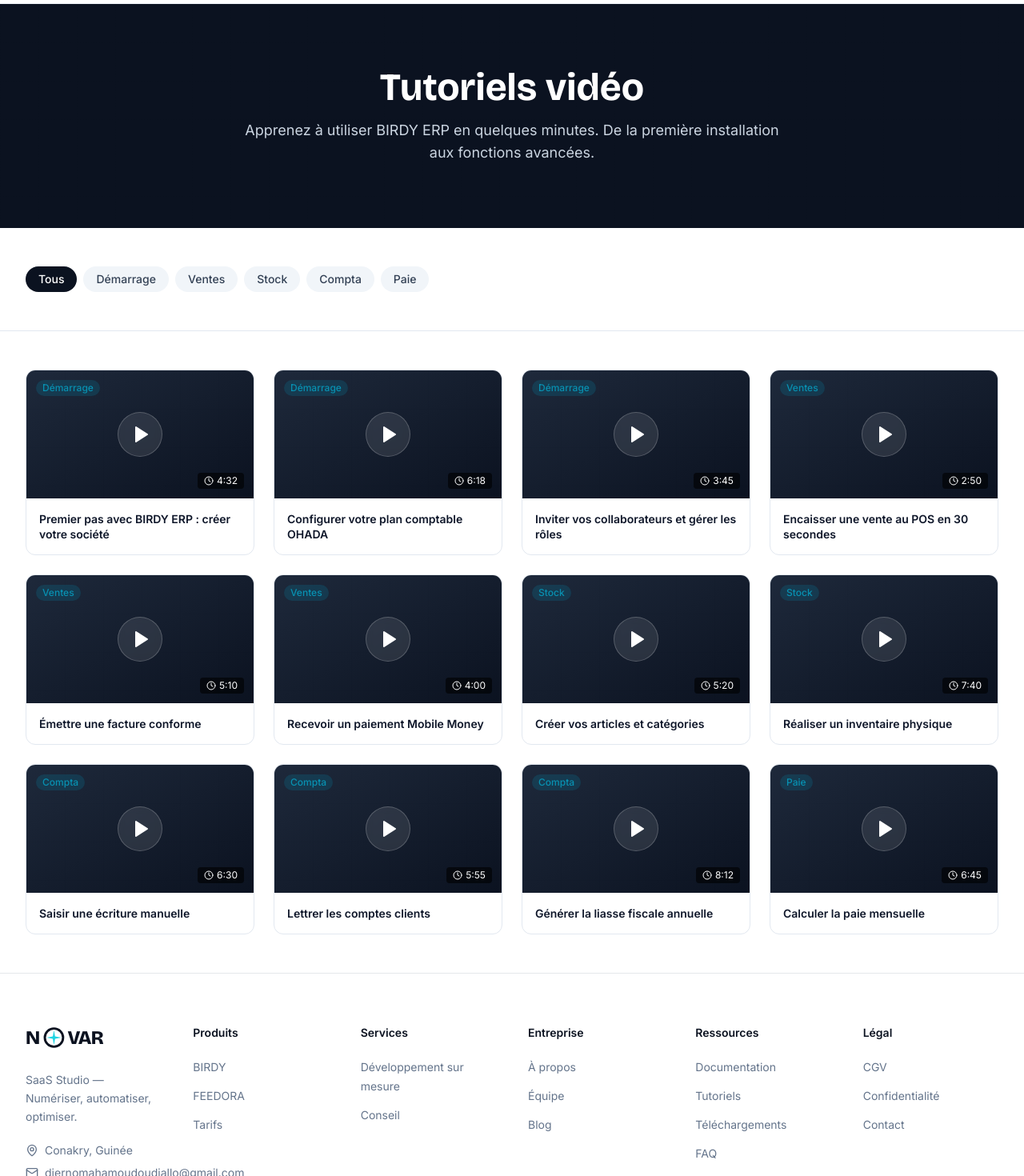
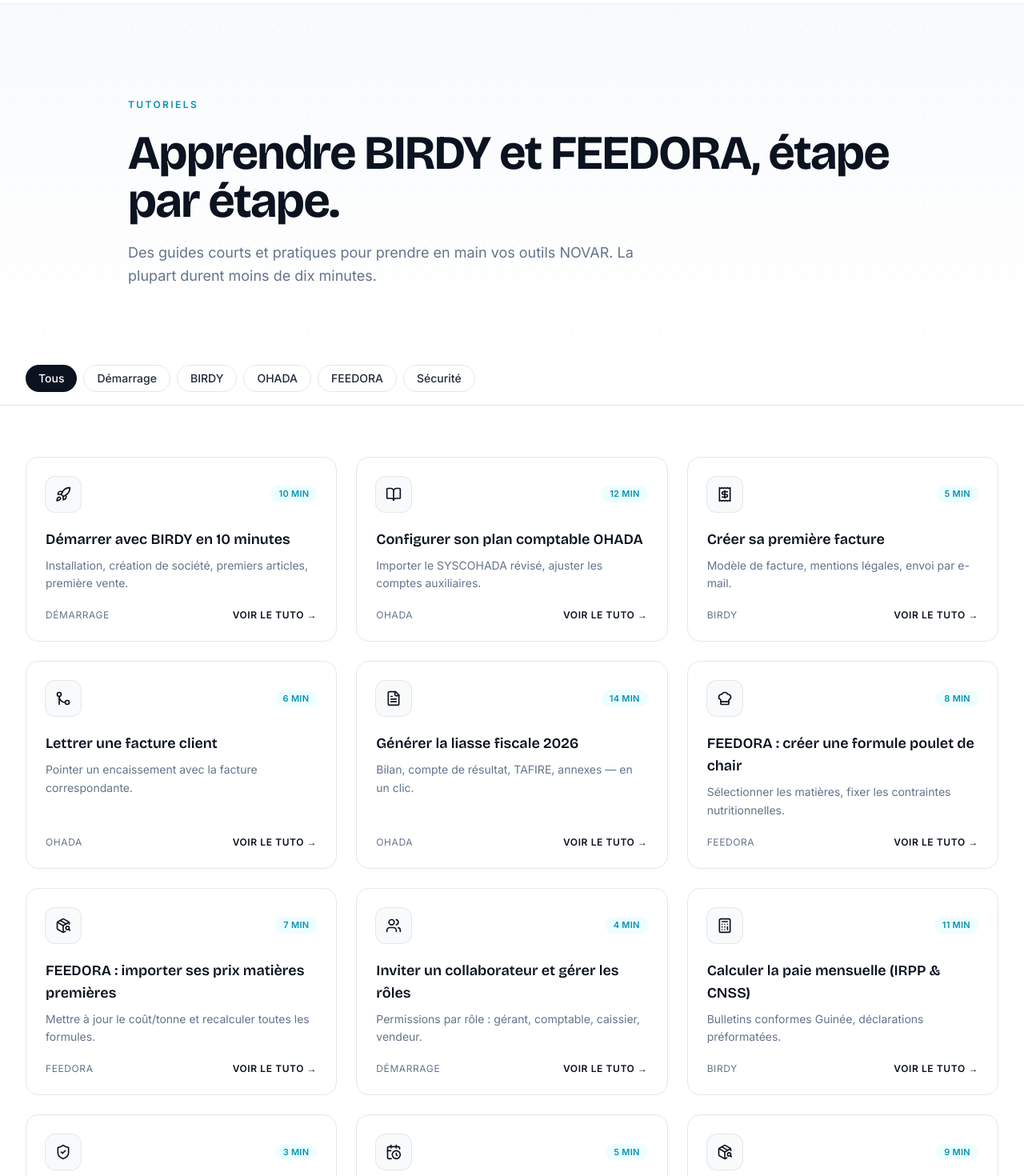
Before and after one commit to novarstartup-tech/novar-website, a Next.js app: page /tutoriels in a window 1280 px wide. Shown: the part 60-1530 px from the top of the page at 80% size. Built offline with nearby package versions, Linux system fonts and the light colour scheme.

Commit message:
feat(novar): page tutoriels en grille light, 12 tutos BIRDY+FEEDORA

```diff
--- a/src/app/tutoriels/page.tsx
+++ b/src/app/tutoriels/page.tsx
@@ -1,45 +1,155 @@
 'use client';
 
 import { useState } from 'react';
-import { VideoCard } from '@/components/VideoCard';
+import Link from 'next/link';
+import {
+  Rocket,
+  BookOpen,
+  Receipt,
+  GitMerge,
+  FileText,
+  ChefHat,
+  PackageSearch,
+  Users,
+  Calculator,
+  ShieldCheck,
+  CalendarClock,
+  type LucideIcon,
+} from 'lucide-react';
 import { cn } from '@/lib/utils';
 
-const CATEGORIES = ['Tous', 'Démarrage', 'Ventes', 'Stock', 'Compta', 'Paie'] as const;
-type Category = typeof CATEGORIES[number];
+const CATEGORIES = [
+  'Tous',
+  'Démarrage',
+  'BIRDY',
+  'OHADA',
+  'FEEDORA',
+  'Sécurité',
+] as const;
+type Category = (typeof CATEGORIES)[number];
 
-const VIDEOS: { title: string; duration: string; category: Exclude<Category, 'Tous'> }[] = [
-  { title: 'Premier pas avec BIRDY ERP : créer votre société', duration: '4:32', category: 'Démarrage' },
-  { title: 'Configurer votre plan comptable OHADA', duration: '6:18', category: 'Démarrage' },
-  { title: 'Inviter vos collaborateurs et gérer les rôles', duration: '3:45', category: 'Démarrage' },
-  { title: 'Encaisser une vente au POS en 30 secondes', duration: '2:50', category: 'Ventes' },
-  { title: 'Émettre une facture conforme', duration: '5:10', category: 'Ventes' },
-  { title: 'Recevoir un paiement Mobile Money', duration: '4:00', category: 'Ventes' },
-  { title: 'Créer vos articles et catégories', duration: '5:20', category: 'Stock' },
-  { title: 'Réaliser un inventaire physique', duration: '7:40', category: 'Stock' },
-  { title: 'Saisir une écriture manuelle', duration: '6:30', category: 'Compta' },
-  { title: 'Lettrer les comptes clients', duration: '5:55', category: 'Compta' },
-  { title: 'Générer la liasse fiscale annuelle', duration: '8:12', category: 'Compta' },
-  { title: 'Calculer la paie mensuelle', duration: '6:45', category: 'Paie' },
+type Tuto = {
+  title: string;
+  duration: string;
+  category: Exclude<Category, 'Tous'>;
+  icon: LucideIcon;
+  description: string;
+};
+
+const TUTOS: Tuto[] = [
+  {
+    title: 'Démarrer avec BIRDY en 10 minutes',
+    duration: '10 min',
+    category: 'Démarrage',
+    icon: Rocket,
+    description: 'Installation, création de société, premiers articles, première vente.',
+  },
+  {
+    title: 'Configurer son plan comptable OHADA',
+    duration: '12 min',
+    category: 'OHADA',
+    icon: BookOpen,
+    description: 'Importer le SYSCOHADA révisé, ajuster les comptes auxiliaires.',
+  },
+  {
+    title: 'Créer sa première facture',
+    duration: '5 min',
+    category: 'BIRDY',
+    icon: Receipt,
+    description: 'Modèle de facture, mentions légales, envoi par e-mail.',
+  },
+  {
+    title: 'Lettrer une facture client',
+    duration: '6 min',
+    category: 'OHADA',
+    icon: GitMerge,
+    description: 'Pointer un encaissement avec la facture correspondante.',
+  },
+  {
+    title: 'Générer la liasse fiscale 2026',
+    duration: '14 min',
+    category: 'OHADA',
+    icon: FileText,
+    description: 'Bilan, compte de résultat, TAFIRE, annexes — en un clic.',
+  },
+  {
+    title: 'FEEDORA : créer une formule poulet de chair',
+    duration: '8 min',
+    category: 'FEEDORA',
+    icon: ChefHat,
+    description: 'Sélectionner les matières, fixer les contraintes nutritionnelles.',
+  },
+  {
+    title: 'FEEDORA : importer ses prix matières premières',
+    duration: '7 min',
+    category: 'FEEDORA',
+    icon: PackageSearch,
+    description: 'Mettre à jour le coût/tonne et recalculer toutes les formules.',
+  },
+  {
+    title: 'Inviter un collaborateur et gérer les rôles',
+    duration: '4 min',
+    category: 'Démarrage',
+    icon: Users,
+    description: 'Permissions par rôle : gérant, comptable, caissier, vendeur.',
+  },
+  {
+    title: 'Calculer la paie mensuelle (IRPP & CNSS)',
+    duration: '11 min',
+    category: 'BIRDY',
+    icon: Calculator,
+    description: 'Bulletins conformes Guinée, déclarations préformatées.',
+  },
+  {
+    title: 'Activer la double authentification',
+    duration: '3 min',
+    category: 'Sécurité',
+    icon: ShieldCheck,
+    description: 'TOTP via Google Authenticator, codes de récupération.',
+  },
+  {
+    title: 'Programmer ses sauvegardes automatiques',
+    duration: '5 min',
+    category: 'Sécurité',
+    icon: CalendarClock,
+    description: 'Sauvegarde locale quotidienne + cloud hebdomadaire chiffrée.',
+  },
+  {
+    title: 'Réaliser un inventaire physique',
+    duration: '9 min',
+    category: 'BIRDY',
+    icon: PackageSearch,
+    description: 'Compter, ajuster, valoriser les écarts en comptabilité.',
+  },
 ];
 
 export default function TutorielsPage() {
   const [filter, setFilter] = useState<Category>('Tous');
-  const filtered = filter === 'Tous' ? VIDEOS : VIDEOS.filter((v) => v.category === filter);
+  const filtered = filter === 'Tous' ? TUTOS : TUTOS.filter((t) => t.category === filter);
 
   return (
     <>
-      <section className="bg-novar-cosmic py-20 relative overflow-hidden">
-        <div className="absolute inset-0 bg-grid opacity-20" />
-        <div className="relative mx-auto max-w-7xl px-4 sm:px-6 lg:px-8 text-center">
-          <h1 className="font-display text-4xl sm:text-5xl font-bold text-white">Tutoriels vidéo</h1>
-          <p className="mt-4 max-w-2xl mx-auto text-lg text-slate-300">
-            Apprenez à utiliser BIRDY ERP en quelques minutes. De la première installation aux fonctions avancées.
+      {/* HERO */}
+      <section className="relative overflow-hidden bg-white">
+        <div className="absolute inset-x-0 top-0 h-[420px] bg-gradient-to-b from-novar-surface-2 to-white" aria-hidden />
+        <div className="absolute inset-0 bg-dots opacity-50" aria-hidden />
+        <div className="relative mx-auto max-w-5xl px-6 lg:px-8 pt-24 pb-16 md:pt-28 md:pb-20">
+          <span className="inline-block text-xs font-semibold uppercase tracking-[0.2em] text-novar-accent">
+            Tutoriels
+          </span>
+          <h1 className="mt-5 font-display text-4xl sm:text-5xl md:text-6xl font-bold tracking-tight text-novar-ink">
+            Apprendre BIRDY et FEEDORA, étape par étape.
+          </h1>
+          <p className="mt-5 max-w-2xl text-lg text-novar-muted leading-relaxed">
+            Des guides courts et pratiques pour prendre en main vos outils
+            NOVAR. La plupart durent moins de dix minutes.
           </p>
         </div>
       </section>
 
-      <section className="py-12 bg-white dark:bg-novar-cosmic border-b border-slate-200 dark:border-slate-800 sticky top-16 z-40 backdrop-blur-xl bg-white/80 dark:bg-novar-cosmic/80">
-        <div className="mx-auto max-w-7xl px-4 sm:px-6 lg:px-8">
+      {/* FILTRES */}
+      <section className="sticky top-16 z-30 border-b border-novar-line bg-white/85 backdrop-blur-xl">
+        <div className="mx-auto max-w-7xl px-6 lg:px-8 py-4">
           <div className="flex flex-wrap gap-2">
             {CATEGORIES.map((c) => (
               <button
@@ -49,8 +159,8 @@
                 className={cn(
                   'rounded-full px-4 py-1.5 text-sm font-medium transition-colors',
                   filter === c
-                    ? 'bg-novar-cosmic text-white dark:bg-novar-cyan dark:text-novar-cosmic'
-                    : 'bg-slate-100 text-slate-700 hover:bg-slate-200 dark:bg-slate-800 dark:text-slate-300 dark:hover:bg-slate-700'
+                    ? 'bg-novar-ink text-white'
+                    : 'border border-novar-line bg-white text-novar-ink-soft hover:bg-novar-surface-3'
                 )}
               >
                 {c}
@@ -60,12 +170,41 @@
         </div>
       </section>
 
-      <section className="py-12 bg-white dark:bg-novar-cosmic">
-        <div className="mx-auto max-w-7xl px-4 sm:px-6 lg:px-8">
-          <div className="grid gap-6 sm:grid-cols-2 md:grid-cols-3 lg:grid-cols-4">
-            {filtered.map((v, i) => (
-              <VideoCard key={i} title={v.title} duration={v.duration} category={v.category} />
-            ))}
+      {/* GRILLE */}
+      <section className="bg-white py-16">
+        <div className="mx-auto max-w-7xl px-6 lg:px-8">
+          <div className="grid gap-6 sm:grid-cols-2 lg:grid-cols-3">
+            {filtered.map((t) => {
+              const Icon = t.icon;
+              return (
+                <Link
+                  key={t.title}
+                  href="#"
+                  className="group flex flex-col rounded-2xl border border-novar-line bg-white p-6 transition-all hover:border-novar-ink/20 hover:shadow-lifted"
+                >
+                  <div className="flex items-center justify-between">
+                    <span className="inline-flex h-11 w-11 items-center justify-center rounded-xl bg-novar-surface-2 text-novar-ink ring-1 ring-novar-line">
+                      <Icon className="h-5 w-5" />
+                    </span>
+                    <span className="rounded-full bg-novar-accent-soft px-2.5 py-0.5 text-[11px] font-semibold uppercase tracking-wide text-novar-accent">
+                      {t.duration}
+                    </span>
+                  </div>
+                  <h3 className="mt-5 font-display text-lg font-semibold text-novar-ink">
+                    {t.title}
+                  </h3>
+                  <p className="mt-2 text-sm leading-relaxed text-novar-muted flex-1">
+                    {t.description}
+                  </p>
+                  <div className="mt-5 flex items-center justify-between text-xs uppercase tracking-wider text-novar-muted">
+                    <span>{t.category}</span>
+                    <span className="font-semibold text-novar-ink group-hover:text-novar-accent transition-colors">
+                      Voir le tuto →
+                    </span>
+                  </div>
+                </Link>
+              );
+            })}
           </div>
         </div>
       </section>
```
